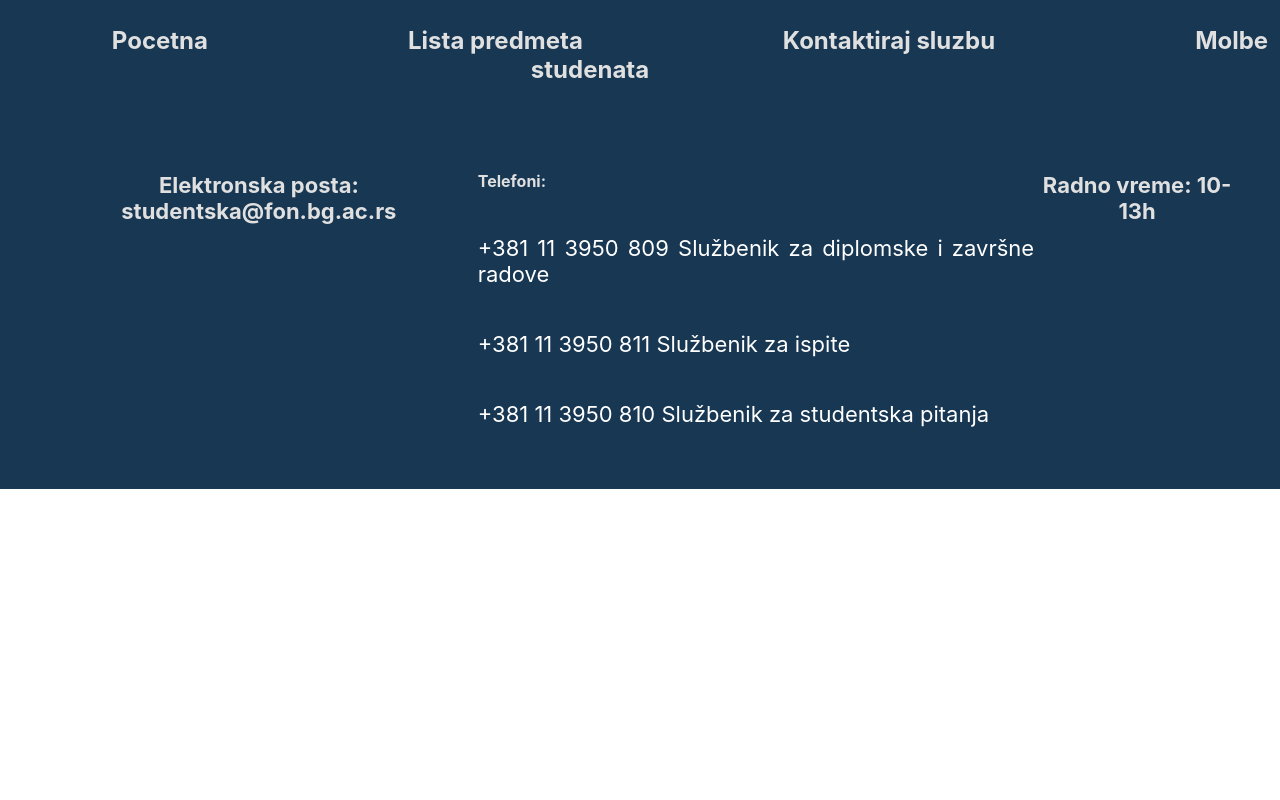
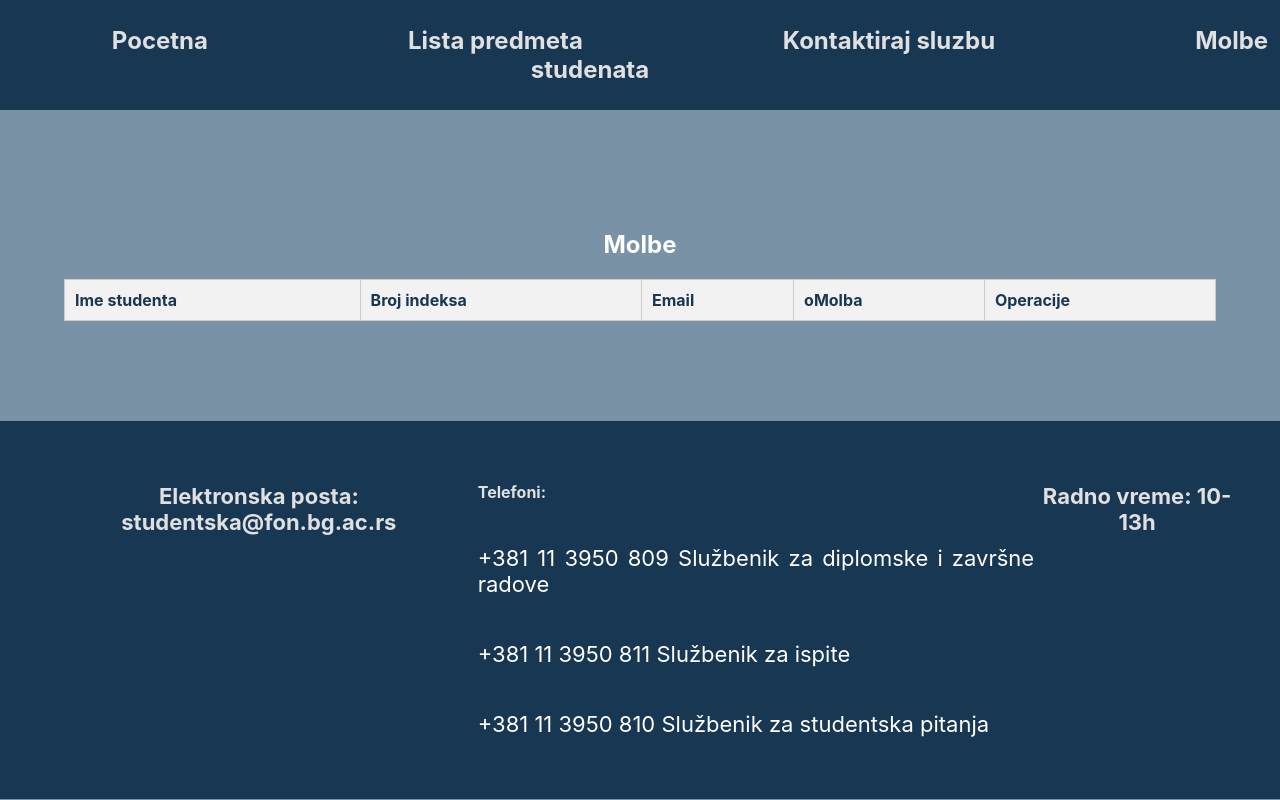
Before and after one commit to elab-development/internet-tehnologije-projekat-appstudentskasluzba_2019_0473, a React (Create React App) app in the folder studentska-react/: page /molbe in a window 1280 px wide. Built offline with nearby package versions, Linux system fonts and the light colour scheme.

Commit message:
Dodata i stranica koja prikazuje molbe studenata

```diff
--- a/studentska-react/src/App.js
+++ b/studentska-react/src/App.js
@@ -5,10 +5,11 @@ import ContactForm from './komponente/kontaktirajSluzbu/ContactForm';
 import { useState } from 'react';
 import Footer from './komponente/Footer/Footer';
 import Navbar from './komponente/navbar/Navbar';
+import Molbe from './komponente/molbe/Molbe';
 
 function App() {
 
-  const [messages, setMessages] = useState([]);
+  const [molbe, setMolbe] = useState([]);
 
   return (
     <div className="App">
@@ -21,7 +22,11 @@ function App() {
         </Route>
         <Route
          path="/kontakt"
-         element={<ContactForm messages={messages} setMessages={setMessages}/>} >
+         element={<ContactForm molbe={molbe} setMolbe={setMolbe}/>} >
+        </Route>
+        <Route
+         path="/molbe"
+         element={<Molbe molbe={molbe} setMolbe={setMolbe}/>} >
         </Route>
 
       </Routes>
--- a/studentska-react/src/komponente/kontaktirajSluzbu/ContactForm.css
+++ b/studentska-react/src/komponente/kontaktirajSluzbu/ContactForm.css
@@ -1,7 +1,13 @@
 .contact-form-container {
     text-align: center;
     margin: 50px auto;
-    max-width: 600px;
+    max-width: 700px;
+    color: white;
+
+  }
+
+  body {
+    background-color:#7a92a6;
   }
 
   .contact-form-container h2 {
--- a/studentska-react/src/komponente/kontaktirajSluzbu/ContactForm.jsx
+++ b/studentska-react/src/komponente/kontaktirajSluzbu/ContactForm.jsx
@@ -1,7 +1,7 @@
 import React, { useState } from 'react';
 import './ContactForm.css';
 
-const ContactForm = ({ messages, setMessages }) => {
+const ContactForm = ({ molbe, setMolbe }) => {
   const [ime, setIme] = useState('');
   const [email, setEmail] = useState('');
   const [molba, setMolba] = useState('');
@@ -11,13 +11,13 @@ const ContactForm = ({ messages, setMessages }) => {
   const handleSubmit = (e) => {
     e.preventDefault();
     if (ime && indeks && email && molba) {
-      const novaPoruka = {
+      const novaMolba = {
         ime,
         indeks,
         email,
         molba,
       };
-      setMessages([...messages, novaPoruka]);
+      setMolbe([...molbe, novaMolba]);
       setAlert('Molba uspešno poslata!');
       setIme('');
       setIndeks('');
--- /dev/null
+++ b/studentska-react/src/komponente/molbe/Molbe.css
@@ -0,0 +1,80 @@
+.molbe-container {
+    margin-top: 100px;
+    margin-bottom: 100px;
+    color: white;
+    display: flex;
+    flex-direction: column;
+    justify-content: center;
+    text-align: center;
+    align-items: center;
+  }
+
+  .molbe-container h2 {
+    font-size: 24px;
+    margin-bottom: 20px;
+  }
+
+  .molbe-table {
+    justify-content: center;
+    text-align: center;
+    width: 90%;
+    border-collapse: collapse;
+  }
+
+  .molbe-table th,
+  .molbe-table td {
+    padding: 10px;
+    border: 1px solid #ccc;
+  }
+
+  .molbe-table th {
+    background-color: #f2f2f2;
+    color: #173753;
+    font-weight: bold;
+    text-align: left;
+  }
+
+  .molbe-table td {
+    background-color: #425f77;
+    opacity: 80%;
+    text-align: left;
+    transition: background-color 0.3s ease, color 0.3s ease;
+  }
+
+  .molbe-table td button {
+    background-color: orange;
+    color: white;
+    border: none;
+    padding: 5px 10px;
+    cursor: pointer;
+    transition: background-color 0.3s ease, color 0.3s ease;
+  }
+
+  .molbe-table td button:hover {
+    background-color: #173753;
+  }
+
+  .molbe-table tr:hover{
+    background-color: #314a60;
+  }
+
+
+  .molbe-table:empty {
+    border: 1px solid #ccc;
+    border-collapse: collapse;
+    width: 100%;
+  }
+
+  .molbe-table:empty th,
+  .molbe-table:empty td {
+    padding: 10px;
+    border: 1px solid #ccc;
+    text-align: left;
+    font-size: 16px;
+    color: #666;
+  }
+
+  .molbe-table:empty th {
+    font-weight: bold;
+    background-color: #f2f2f2;
+  }
--- /dev/null
+++ b/studentska-react/src/komponente/molbe/Molbe.jsx
@@ -0,0 +1,43 @@
+import React from "react";
+import './Molbe.css';
+
+const Molbe = ({ molbe, setMolbe }) => {
+
+    const handleDelete = (index) => {
+      const updatedMolbe = [...molbe];
+      updatedMolbe.splice(index, 1);
+      setMolbe(updatedMolbe);
+    };
+
+    return (
+      <div className="molbe-container">
+        <h2>Molbe</h2>
+        <table className="molbe-table">
+          <thead>
+            <tr>
+              <th>Ime studenta</th>
+              <th>Broj indeksa</th>
+              <th>Email</th>
+              <th>oMolba</th>
+              <th>Operacije</th>
+            </tr>
+          </thead>
+          <tbody>
+            {molbe.map((molba, index) => (
+              <tr key={index}>
+                <td>{molba.ime}</td>
+                <td>{molba.indeks}</td>
+                <td>{molba.email}</td>
+                <td>{molba.molba}</td>
+                <td>
+                  <button onClick={() => handleDelete(index)}>Obrisi molbu</button>
+                </td>
+              </tr>
+            ))}
+          </tbody>
+        </table>
+      </div>
+    );
+  };
+
+  export default Molbe;
```
